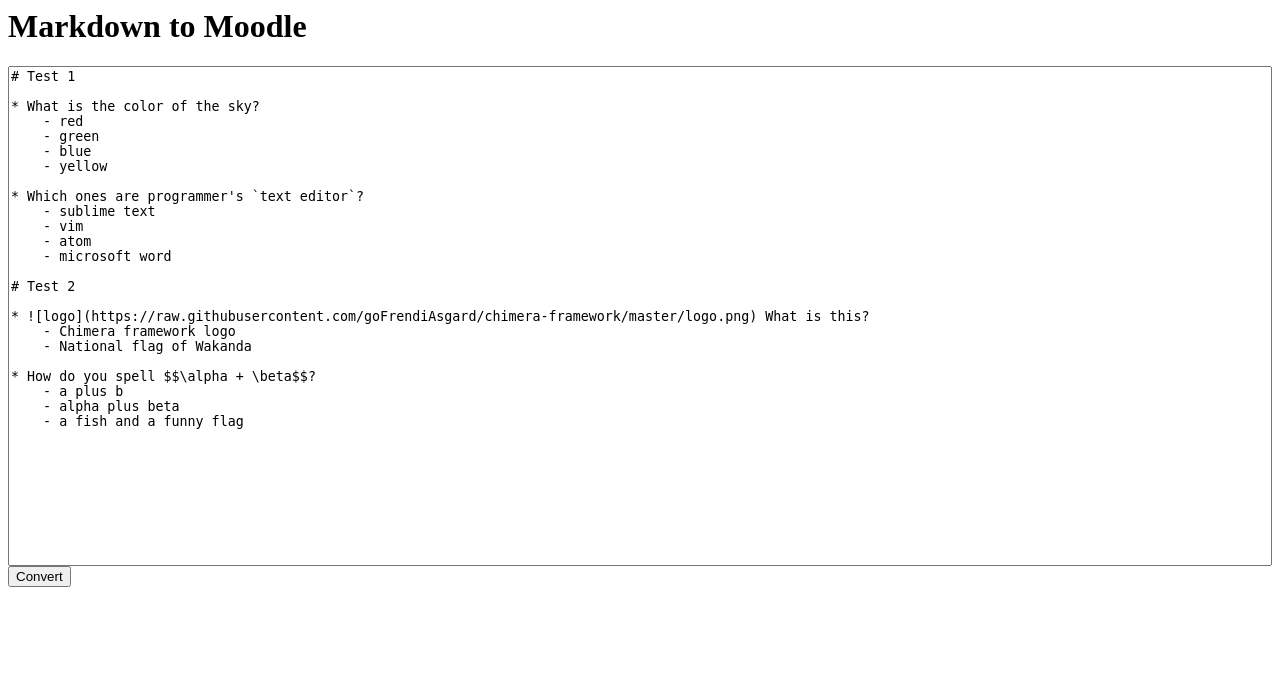
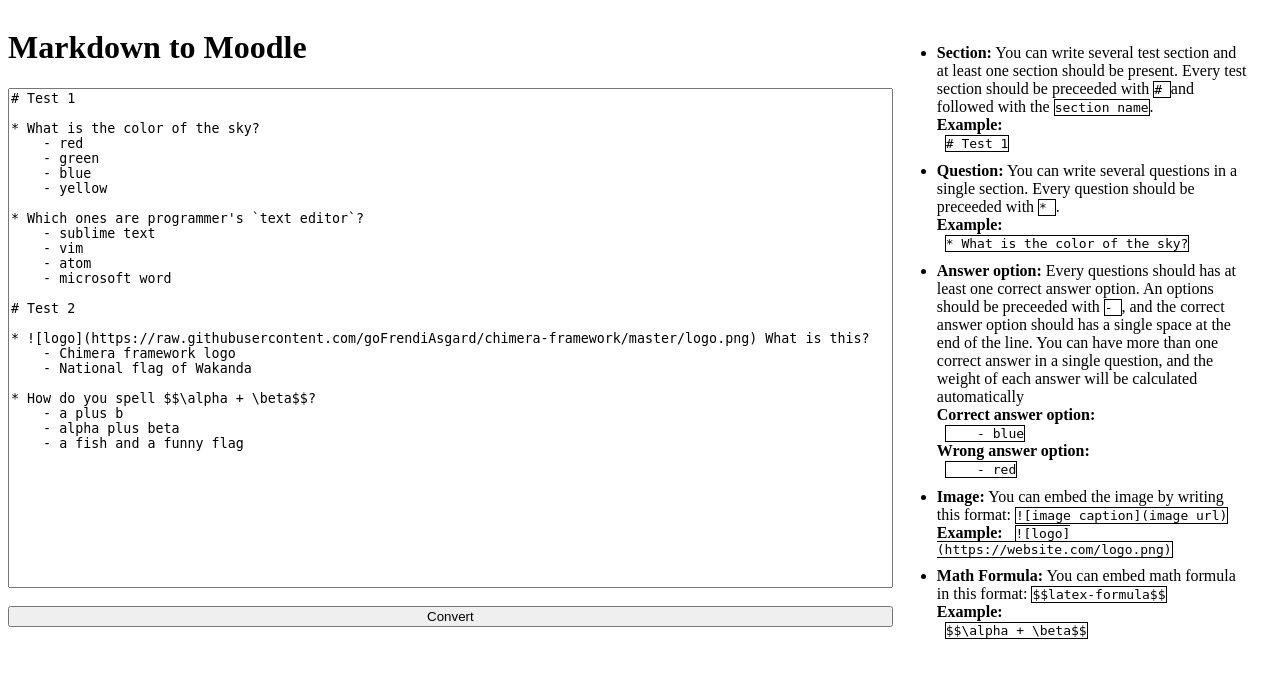
Before and after one commit to goFrendiAsgard/markdown-to-moodle-xml, a Flask app: page / in a window 1280 px wide. Shown: the top 678 px of the page. Run offline with Flask 2, Linux system fonts and the light colour scheme.

Commit message:
add help

````diff
--- a/m2m.py
+++ b/m2m.py
@@ -5,6 +5,7 @@ import hashlib
 import random
 import json
 import base64
+from markdown import markdown
 
 if sys.version_info[0] == 3:
     from urllib.request import urlopen
@@ -12,10 +13,10 @@ else:
     from urllib import urlopen
 
 NEW_LINE = '\n'
-HEADER_PATTERN = re.compile(r'^# (.*)$')
+HEADER_PATTERN = re.compile(r'^\s*# (.*)$')
 QUESTION_PATTERN = re.compile(r'^(\s*)\*(\s)(.*)$')
-CORRECT_ANSWER_PATTERN = re.compile(r'^(\s*)-(\s)(.*)\s$')
-WRONG_ANSWER_PATTERN = re.compile(r'^(\s*)-(\s)(.*[^\s])$')
+CORRECT_ANSWER_PATTERN = re.compile(r'^(\s*)-(\s)(.*) $')
+WRONG_ANSWER_PATTERN = re.compile(r'^(\s*)-(\s)(.*[^ ])$')
 SWITCH_PRE_TAG_PATTERN = re.compile(r'^```.*$')
 EMPTY_LINE_PATTERN = re.compile(r'^\s*$')
 IMAGE_PATTERN = re.compile(r'!\[.*\]\((.+)\)')
@@ -73,6 +74,8 @@ def md_script_to_dictionary(md_script):
     dictionary = {}
     section, current_question, current_answer = ([], {}, {})
     for md_row in md_script.split(NEW_LINE):
+        md_row = md_row.rstrip('\r')
+        md_row = md_row.rstrip('\n')
         if is_header(md_row):
             section = []
             dictionary[get_header(md_row)] = section
@@ -161,6 +164,7 @@ def render_text(text, md_dir_path):
     text = re.sub(IMAGE_PATTERN, replace_image_wrapper(md_dir_path), text)
     text = re.sub(DOUBLE_DOLLAR_LATEX_PATTERN, replace_latex, text)
     text = re.sub(SINGLE_DOLLAR_LATEX_PATTERN, replace_latex, text)
+    text = markdown(text)
     return text
 
 
--- a/requirements.txt
+++ b/requirements.txt
@@ -8,6 +8,7 @@ flask
 # Others
 # ----------------------
 pypandoc
+markdown
 
 
 # ----------------------
--- a/templates/form.html
+++ b/templates/form.html
@@ -1,5 +1,13 @@
+<style>
+  code{
+    border:1px solid black;
+  }
+  ul#ul-help li{
+    margin-bottom: 10px;
+  }
+</style>
+<form action="/convert" method="post" style="width:70%; display:inline-grid;">
 <h1>Markdown to Moodle</h1>
-<form action="/convert" method="post">
 <textarea name="md" style="width:100%; height:500px; resize:none;">
 # Test 1
 
@@ -29,3 +37,44 @@
 <br />
 <button>Convert</button>
 </form>
+<div style="display:inline-grid; width:28%;">
+  <ul id="ul-help">
+    <li>
+      <b>Section:</b>
+      You can write several test section and at least one section should be present.
+      Every test section should be preceeded with <code># </code> and followed with the <code>section name</code>.<br />
+      <b>Example: </b><br />
+      &nbsp;&nbsp;<code># Test 1</code><br />
+    </li>
+    <li>
+      <b>Question:</b>
+      You can write several questions in a single section.
+      Every question should be preceeded with <code>* </code>.<br />
+      <b>Example:</b><br />
+      &nbsp;&nbsp;<code>* What is the color of the sky?</code>
+    </li>
+    <li>
+      <b>Answer option:</b>
+      Every questions should has at least one correct answer option.
+      An options should be preceeded with <code>- </code>,
+      and the correct answer option should has a single space at the end of the line.
+      You can have more than one correct answer in a single question, and the weight of each answer will be calculated automatically<br />
+      <b>Correct answer option:</b><br />
+      &nbsp;&nbsp;<code>&nbsp;&nbsp;&nbsp;&nbsp;- blue </code><br />
+      <b>Wrong answer option:</b><br />
+      &nbsp;&nbsp;<code>&nbsp;&nbsp;&nbsp;&nbsp;- red</code>
+    </li>
+    <li>
+      <b>Image:</b>
+      You can embed the image by writing this format: <code>![image caption](image url)</code><br />
+      <b>Example:</b>
+      &nbsp;&nbsp;<code>![logo](https://website.com/logo.png)</code>
+    </li>
+    <li>
+      <b>Math Formula:</b>
+      You can embed math formula in this format: <code>$$latex-formula$$</code><br />
+      <b>Example:</b><br />
+      &nbsp;&nbsp;<code>$$\alpha + \beta$$</code>
+    </li>
+  </ul>
+</div>
````
Also changed, not shown: readme.md, 1 other file.
